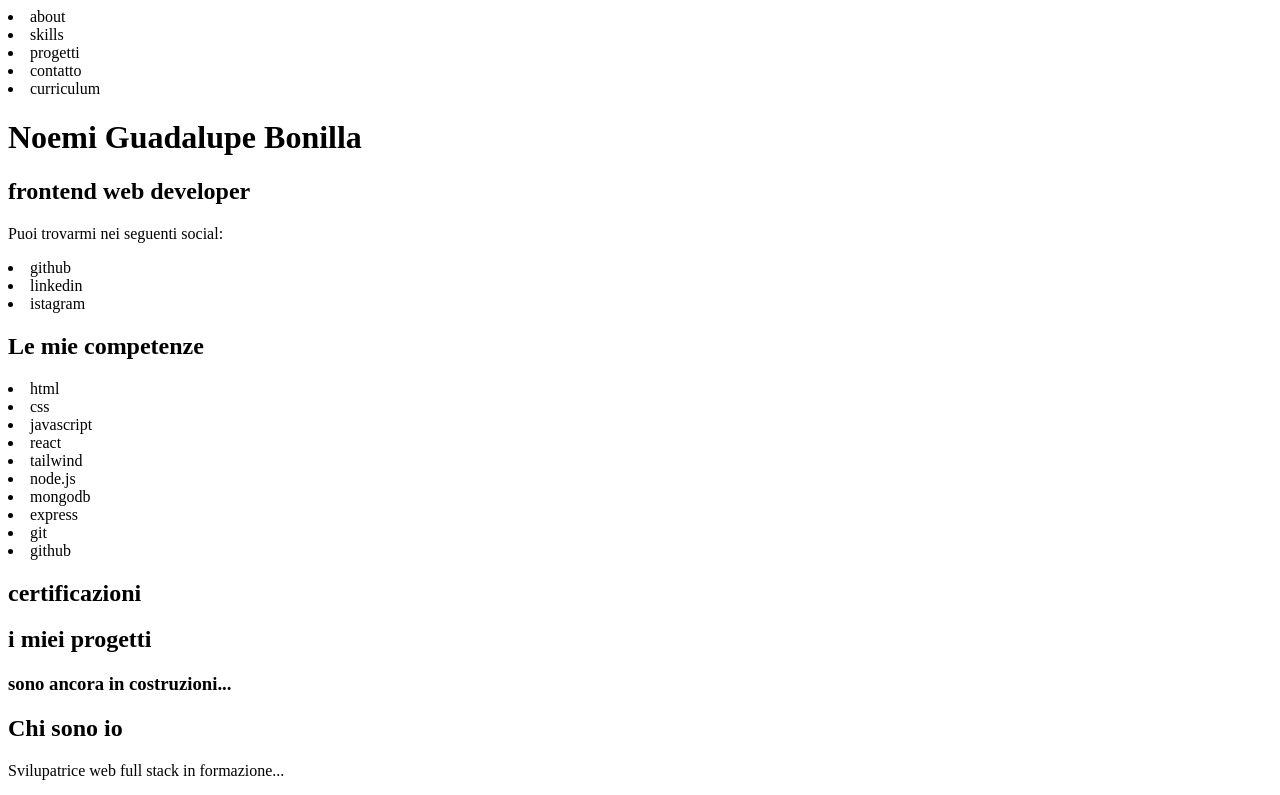
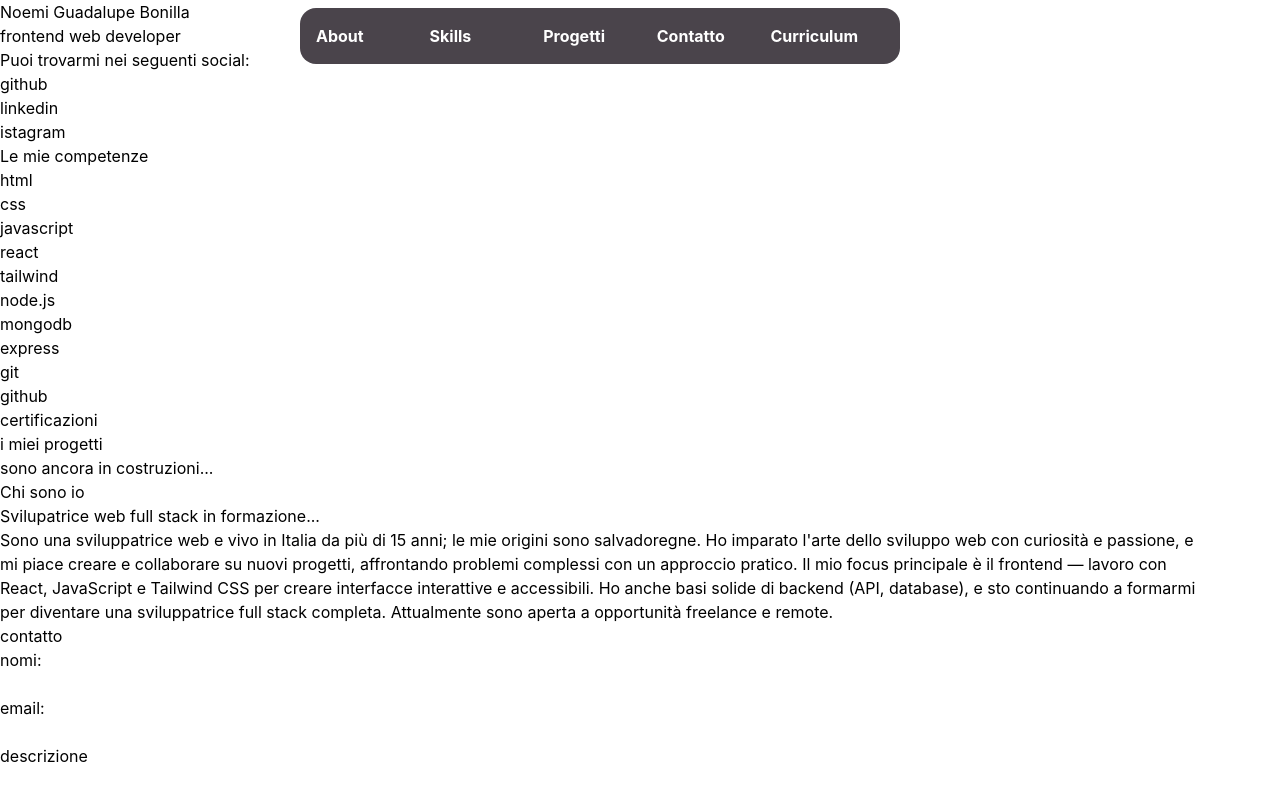
Before and after one commit to noemig-19/portfolio, a React (Vite) app: page / in a window 1280 px wide. Shown: the top 795 px of the page. Built offline with nearby package versions, Linux system fonts and the light colour scheme.

Commit message:
personalizazzione navbar basica

```diff
--- a/src/components/Navbar.jsx
+++ b/src/components/Navbar.jsx
@@ -1,13 +1,18 @@
 
 function Navbar() {
     return (
-    <nav>
+
+        <nav className="fixed top-2">
+            <div className="max-w-150 m-auto flex  gap-0.2 p-4 cursor-pointer bg-mauve-900/80 text-white capitalize font-bold rounded-2xl">
                 <li>about</li>
-        <li>skills</li>
+                <li >skills</li>
                 <li>progetti</li>
                 <li>contatto</li>
                 <li>curriculum</li>
+            </div>
+
         </nav>
+
     )
 }
 
--- a/src/index.css
+++ b/src/index.css
@@ -0,0 +1,7 @@
+@import "tailwindcss";
+
+*{
+  list-style: none;
+  width: 1200px;
+
+}
```
Lines whose indentation alone changed are shown as unchanged.
